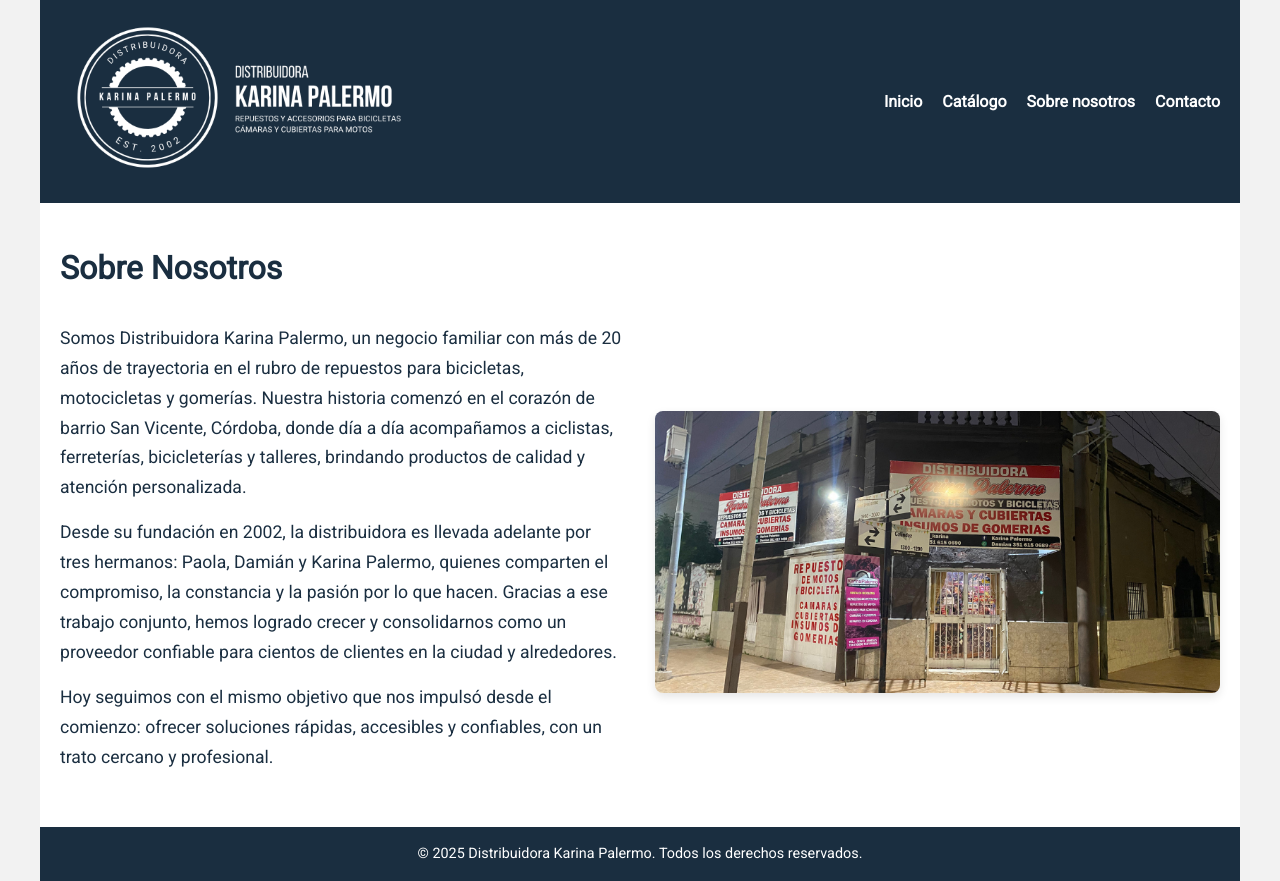
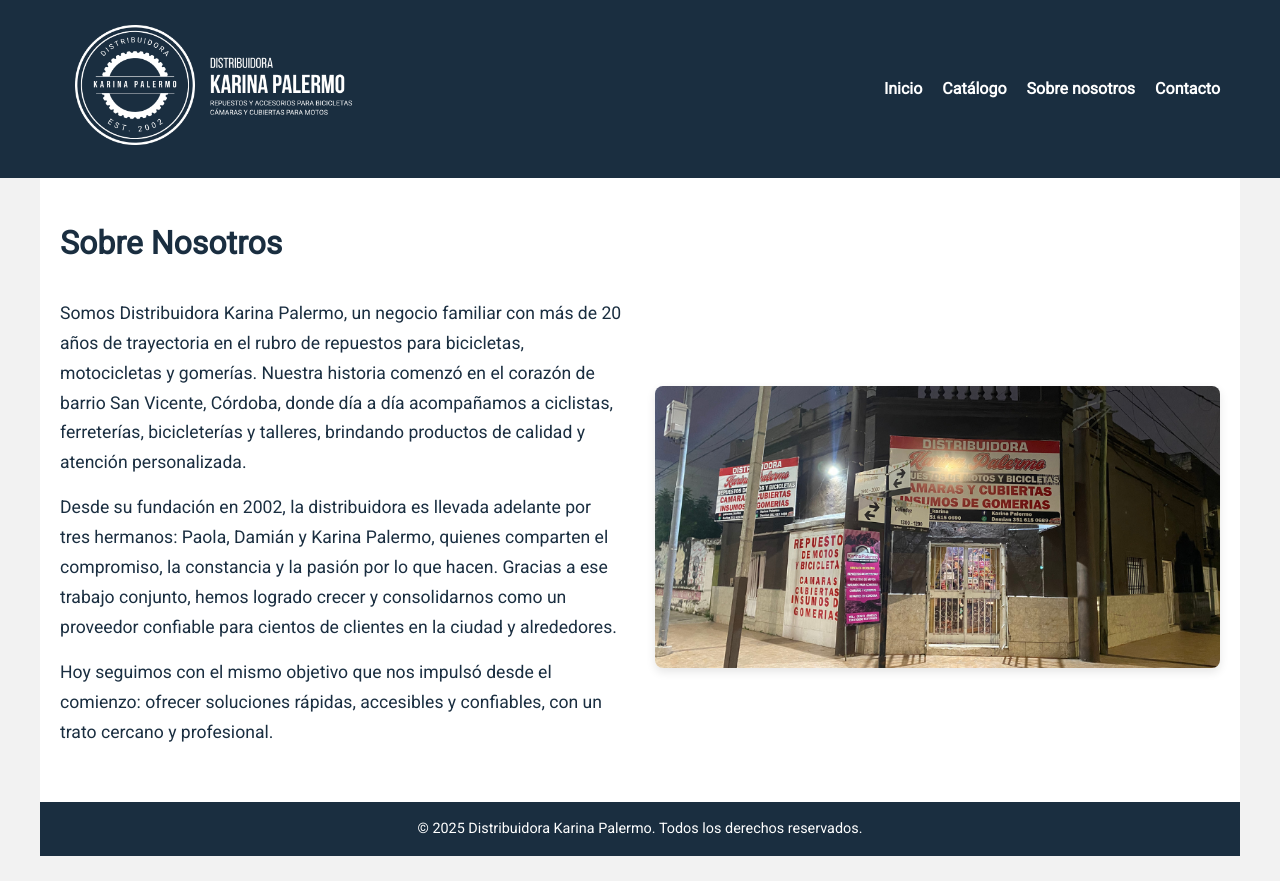
Before and after one commit to Luciano-Medici/kp-web-site, a plain HTML site: page nosotros.html in a window 1280 px wide. After the commit the page ends 856 px from the top, so only its background shows below. Drawn offline with Linux system fonts and the light colour scheme.

Commit message:
add position fixed on header

```diff
--- a/css/styles.css
+++ b/css/styles.css
@@ -37,12 +37,16 @@ body {
 
 /* =================== HEADER Y NAVEGACIÓN =================== */
 header {
+  position: fixed;
+  top: 0;
+  left: 0;
+  width: 100%;
   background-color: var(--color-primario);
   color: var(--color-blanco);
   padding: 10px 0;
-  max-width: 1200px;
-  margin: 0 auto;
+  z-index: 1000;
 }
+
 
 .contenedor-header {
   display: flex;
@@ -51,7 +55,7 @@ header {
 }
 
 .logo img {
-  width: 350px;
+  width: 300px;
   height: auto;
   max-width: 100%;
 }
--- a/js/script.js
+++ b/js/script.js
@@ -1,3 +1,21 @@
+function adjustBodyPadding() {
+  const header = document.querySelector('header');
+  if (header) {
+    const headerHeight = header.getBoundingClientRect().height;
+    document.body.style.paddingTop = `${headerHeight}px`;
+  }
+}
+
+// Ejecutar en: carga, resize, y si hay imágenes/efectos en el header
+window.addEventListener('DOMContentLoaded', adjustBodyPadding);
+window.addEventListener('load', adjustBodyPadding);
+window.addEventListener('resize', adjustBodyPadding);
+
+// Opcional: Observar cambios dinámicos en el header (como menús responsive)
+const headerObserver = new ResizeObserver(adjustBodyPadding);
+if (document.querySelector('header')) {
+  headerObserver.observe(document.querySelector('header'));
+}
 document.addEventListener('DOMContentLoaded', function() {
   const carruselInner = document.querySelector('.carrusel-inner');
   const items = document.querySelectorAll('.carrusel-item');
--- a/nosotros.html
+++ b/nosotros.html
@@ -51,6 +51,6 @@
     <p>&copy; 2025 Distribuidora Karina Palermo. Todos los derechos reservados.</p>
   </footer>
 
-  <script src="js/main.js"></script>
+  <script src="js/script.js"></script>
 </body>
 </html>
```
Also changed, not shown: catalogo.html (+2 -2 lines), contacto.html (+1 -1 lines), index.html (+1 -2 lines), img/placeholder.svg (added).
